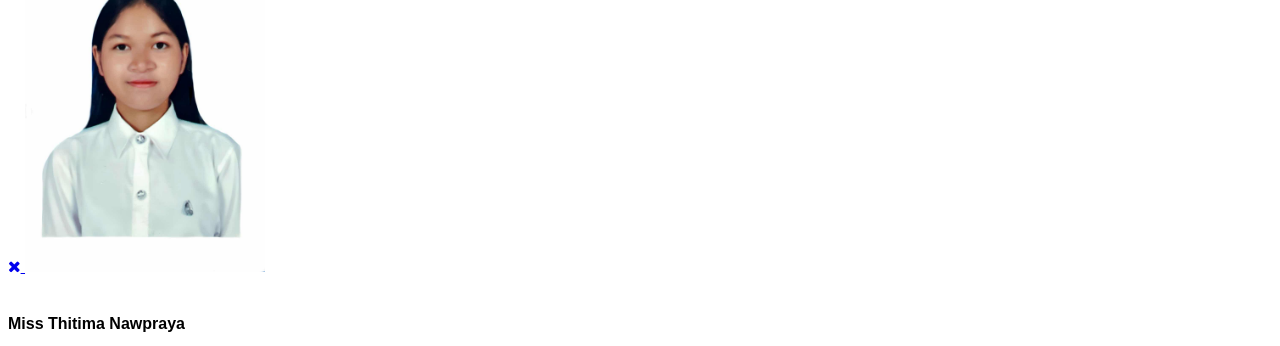
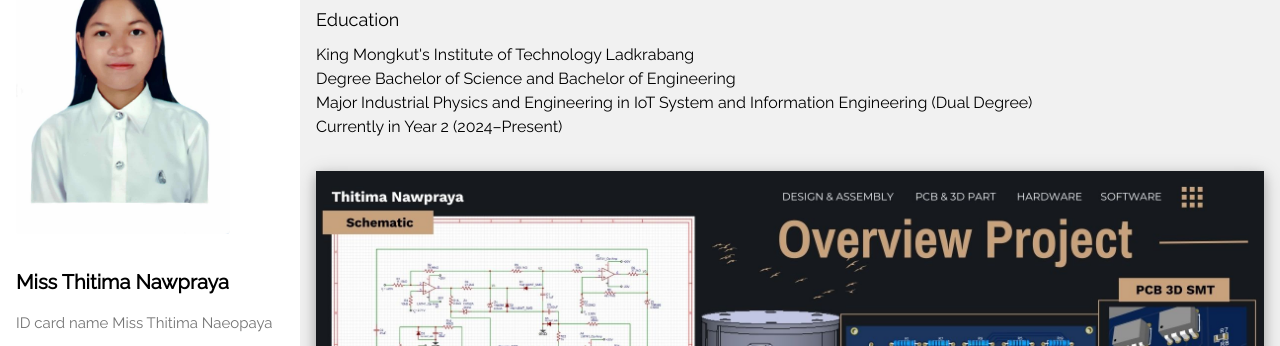
Before and after one commit to thitima223/thitima-portfolio, a plain HTML site: page index.html in a window 1280 px wide. Shown: the part 74-420 px from the top of the page. Drawn offline with nearby package versions, Linux system fonts and the light colour scheme.

```diff
--- a/index.html
+++ b/index.html
@@ -4,7 +4,8 @@
 <title>Thitima Nawpraya - Portfolio</title>
 <meta charset="UTF-8">
 <meta name="viewport" content="width=device-width, initial-scale=1">
-
+<link rel="stylesheet" href="https://www.w3schools.com/w3css/5/w3.css">
+<link rel="stylesheet" href="https://fonts.googleapis.com/css?family=Raleway">
 <link rel="stylesheet" href="https://cdnjs.cloudflare.com/ajax/libs/font-awesome/4.7.0/css/font-awesome.min.css">
 <style>
 body,h1,h2,h3,h4,h5,h6 {font-family: "Raleway", sans-serif}
```
